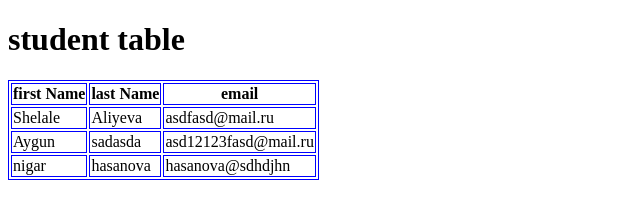
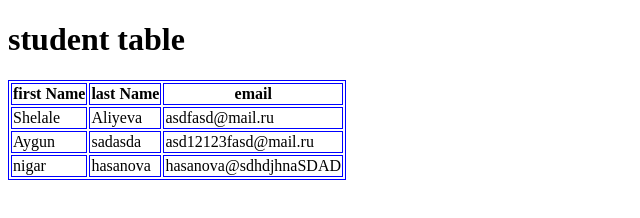
Before and after one commit to AliyevaSalala/CodeAcademy-Classworks, a plain HTML site: page 02Html table task/table.html in a window 1280 px wide. Shown: the whole page, without its empty margins (0-640 px from the left). Drawn offline with Linux system fonts and the light colour scheme.

Commit message:
tableeee addd

```diff
--- a/02Html table task/table.html
+++ b/02Html table task/table.html
@@ -10,8 +10,7 @@
     table,
     th,
     td {
-        border: 1px solid blue
-
+      border: 1px solid blue;
     }
   </style>
   <body>
@@ -36,9 +35,9 @@
           <td>asd12123fasd@mail.ru</td>
         </tr>
         <tr>
-            <td>nigar</td>
-            <td>hasanova</td>
-            <td>hasanova@sdhdjhn</td>
+          <td>nigar</td>
+          <td>hasanova</td>
+          <td>hasanova@sdhdjhnaSDAD</td>
         </tr>
       </tbody>
     </table>
```
